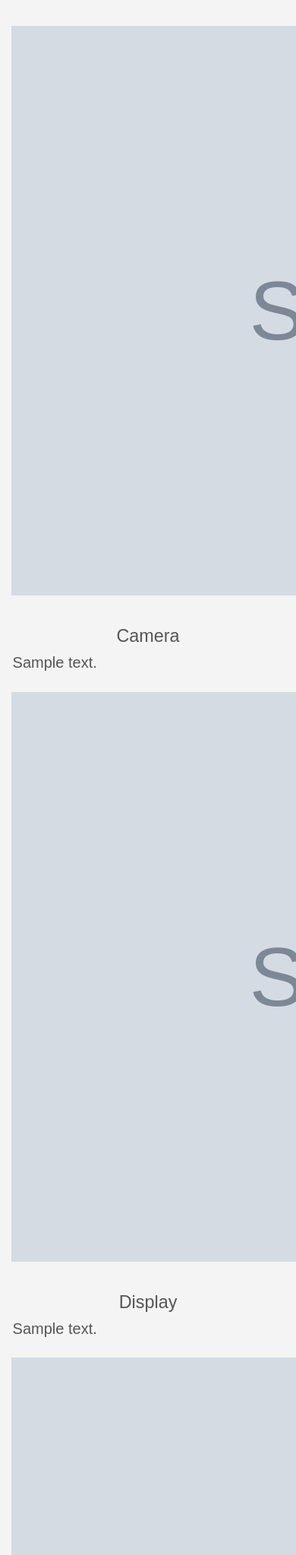
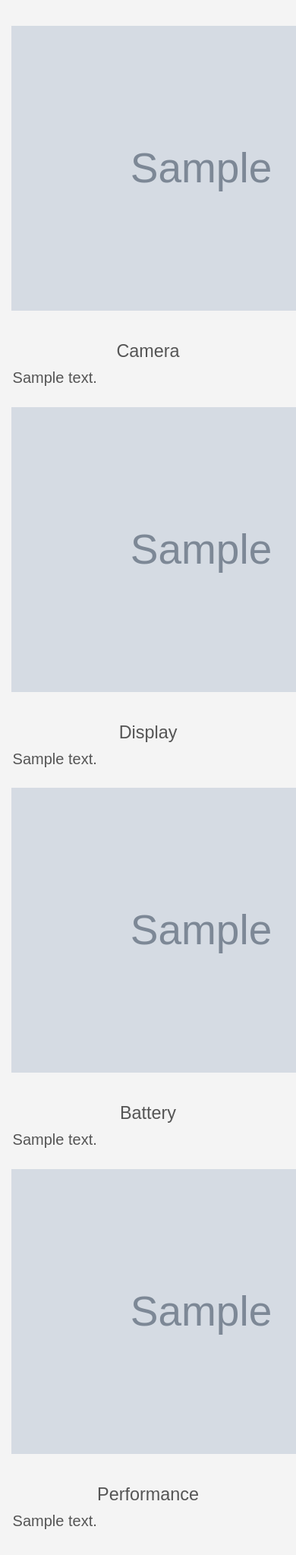
Before and after one commit to MobileReviews/mr, a PHP site: page /review.php?id=1 in a window 390 px wide; the page is wider, and only the part inside the window is pictured. Shown: the part 193-2240 px from the top of that part at 76% size. Run offline with PHP 8.4, Linux system fonts and the light colour scheme; the visitor is signed in with stand-in values (Sample User, id 1); tables that the repository leaves empty or names only in its code hold one stand-in row (values such as "Sample post"); grey boxes marked "Sample" are stand-in pictures; some libraries are stand-ins or nearby versions; grey boxes are pictures that could not be loaded.

Commit message:
review page responsive

```diff
--- a/nbproject/style.css
+++ b/nbproject/style.css
@@ -593,6 +593,22 @@ p{ text-align: justify;}
 
 .review-img img {
     margin: 25px 0px;
-    width: 1000px; /* you can use % */
+    width: 1000px;
     height: auto;
 }
+
+@media (max-width: 1200px) {
+  .review-img img {
+    margin: 25px 0px;
+    width: 700px;
+    height: auto;
+  }
+}
+
+@media (max-width: 768px) {
+  .review-img img {
+    margin: 25px 0px;
+    width: 500px;
+    height: auto;
+  }
+}
```
